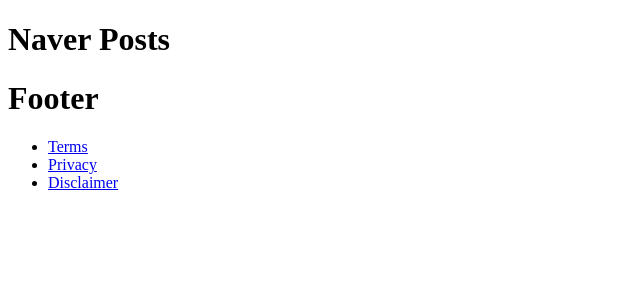
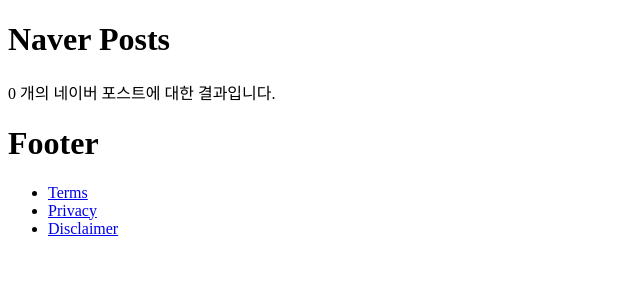
Before and after one commit to lioliolio/blog_practice, a Django app: template blog/blog/templates/naver_posts/list.html in a window 1280 px wide. Shown: the part 134-434 px from the top of the page, without its empty margins (0-640 px from the left). Run offline with Django 3.2, Linux system fonts and the light colour scheme; the template is opened without the code that fills it, so the values that code supplies are empty.

Commit message:
update naver_post list view: add naver_posts count

```diff
--- a/blog/blog/templates/naver_posts/list.html
+++ b/blog/blog/templates/naver_posts/list.html
@@ -2,6 +2,7 @@
 
 {% block content %}
 <h1>Naver Posts</h1>
+<p>{{ naver_posts | length }} 개의 네이버 포스트에 대한 결과입니다.</p>
 
 <ul>
     {% for naver_post in naver_posts %}
```
